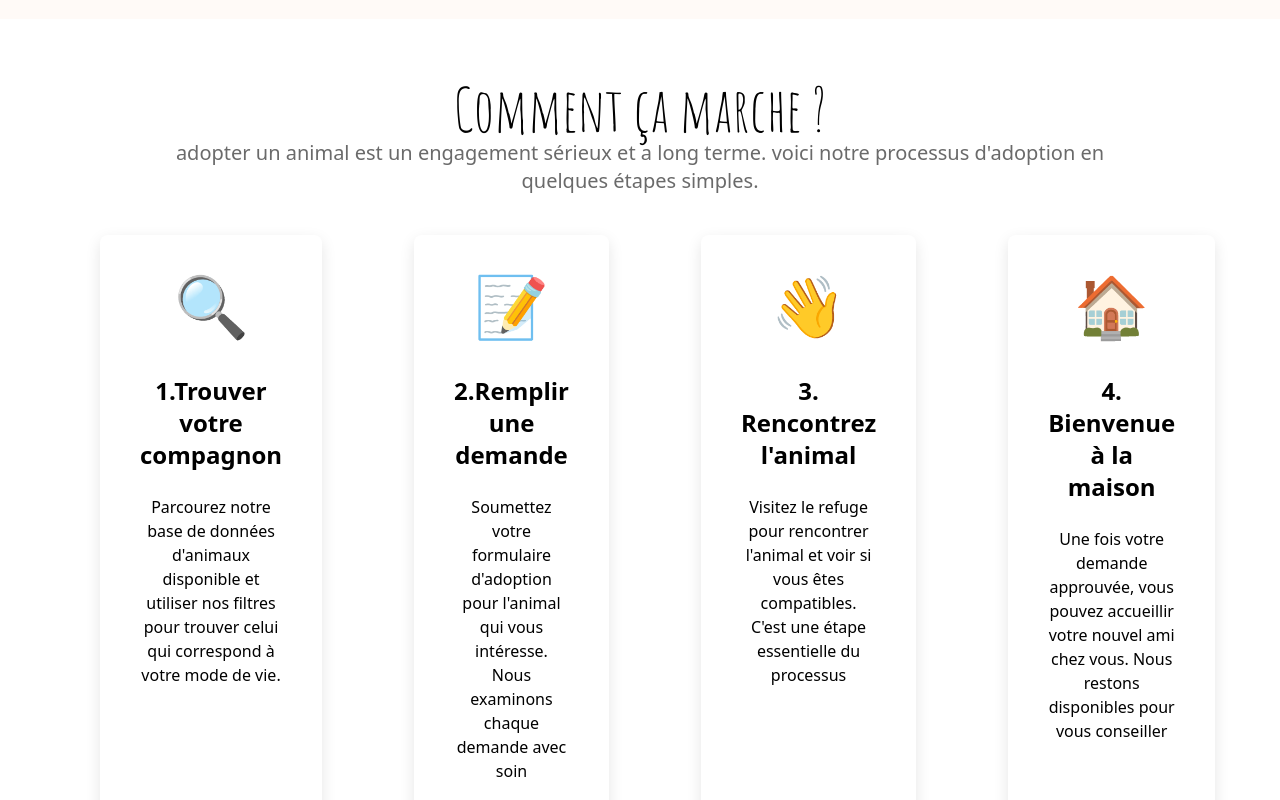
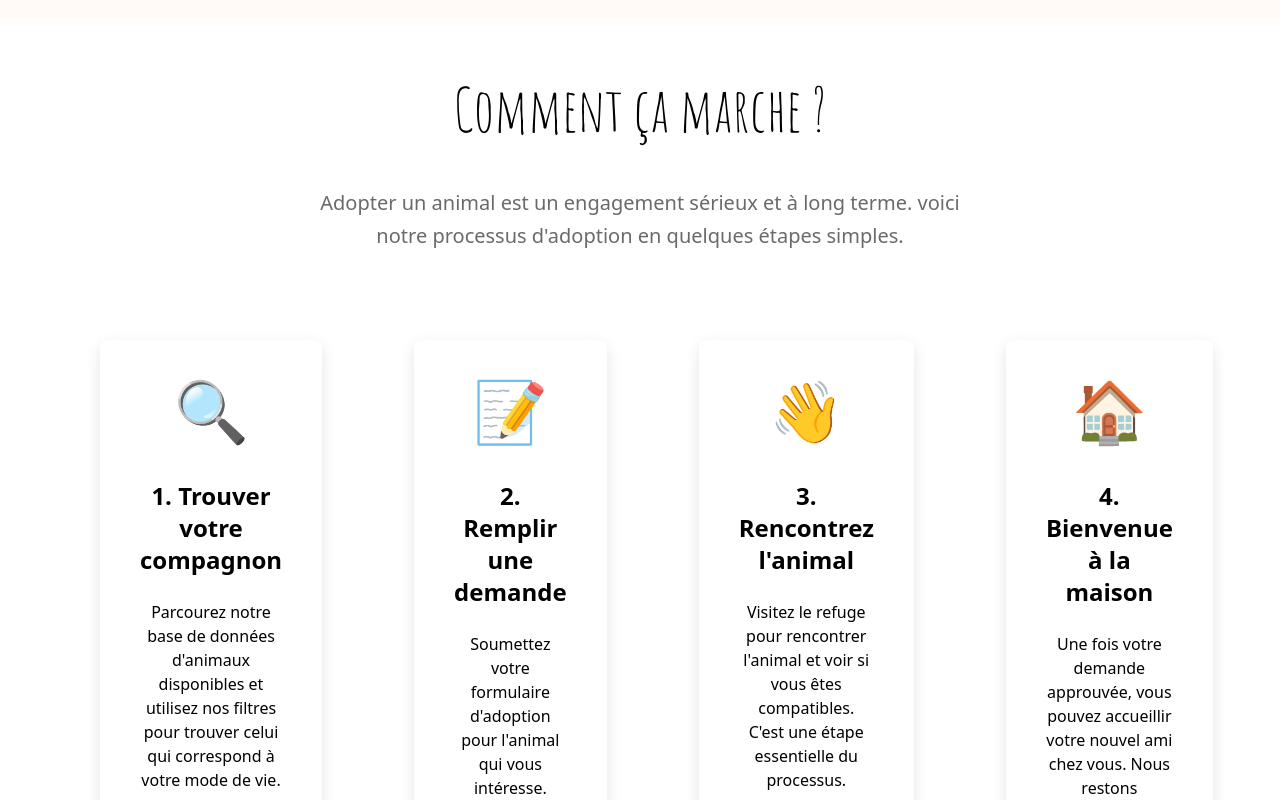
Before and after one commit to antoineb07/adaopte, a React (Vite) app: page / in a window 1280 px wide. Shown: the part 1840-2640 px from the top of the page. Built offline with nearby package versions, Linux system fonts and the light colour scheme.

Commit message:
feat : volunteering card

```diff
--- /dev/null
+++ b/src/components/BecomeVolunteer.tsx
@@ -0,0 +1,55 @@
+export default function BecomeVolunteer() {
+  return (
+    <nav className="howItWorks pb-8 pt-15 ">
+      <h2 className="title font-bold font-heading items-center flex justify-center text-6xl">
+        Pourquoi devenir bénévole ?
+      </h2>
+      <p className=" mx-auto max-w-3xl text-center text-xl text-deep-grey p-12 leading-relaxed">
+        Être bénévole chez Adaopte, c'est bien plus qu'un coup de main : c'est un engagement du coeur, qui change des vies - humaines et animales.
+      </p>
+      <div className="flex justify-between gap-3 align-center text-center mx-15 ">
+        <div className="etape1 shadow-lg p-10 m-10 rounded-lg">
+          <h3 className="emoji text-6xl mb-10">🌱</h3>
+          <h3 className=" mx-auto title-etape font-bold text-2xl mb-6">
+            Agir concrètement pour le bien être animal
+          </h3>
+          <p>
+            Chaque geste compte : un regard, une caresse, une balade... Vous
+            contribuez à redonner confiance aux animaux abandonés et à leur
+            offrir une seconde chance.
+          </p>
+        </div>
+        <div className="shadow-lg p-10 m-10 rounded-lg">
+          <h3 className="emoji text-6xl mb-10">🧠</h3>
+          <h3 className=" mx-auto title-etape font-bold text-2xl mb-6">
+            Développer des
+            compétences précieuses
+          </h3>
+          <p>
+            Apprenez à mieux comprendre les comportements animaux, renforcez
+            votre patience, votre sens de l'observation et vitre capacité à
+            prendre soin.
+          </p>
+        </div>
+        <div className="shadow-lg p-10 m-10 rounded-lg">
+          <h3 className="emoji text-6xl mb-10">👥</h3>
+          <h3 className=" mx-auto title-etape font-bold text-2xl mb-6">
+            Rejoindre une communauté engagée
+          </h3>
+          <p>
+            Intégrez un réseau solidaire de passionné・e・s, participez à des actions collectives et partagez des moments forts autour d'une cause essentielle.
+          </p>
+        </div>
+        <div className="shadow-lg p-10 m-10 rounded-lg">
+          <h3 className="emoji text-6xl mb-10">🌟</h3>
+          <h3 className=" mx-auto title-etape font-bold text-2xl mb-6">
+            Donner du sens à votre temps libre
+          </h3>
+          <p>
+         En vous impliquant chez Adaopte, vous transformez votre temps en véritable acte d'amour, de respect et de solidarité envers les animaux.
+          </p>
+        </div>
+      </div>
+    </nav>
+  );
+}
--- a/src/components/Footer.tsx
+++ b/src/components/Footer.tsx
@@ -37,7 +37,7 @@ export default function Footer() {
             INFORMATIONS UTILES
           </h2>
           <ul className="space-y-1 md:space-y-3 text-light-grey text-[8px] md:text-base md:leading-relaxed">
-            <li>FAQS</li>
+            <li>FAQs</li>
             <li>Conseils d'adoption</li>
             <li>Nous contacter</li>
             <li>Mentions légales</li>
--- a/src/components/HowItWorks.tsx
+++ b/src/components/HowItWorks.tsx
@@ -4,54 +4,49 @@ export default function HowItWorks() {
       <h2 className="title font-heading items-center flex justify-center text-6xl">
         Comment ça marche ?
       </h2>
-      <p className="texte text-center text-xl  text-deep-grey">
-        adopter un animal est un engagement sérieux et a long terme. voici notre
-        processus d'adoption en <br />
-        quelques étapes simples.
+      <p className=" mx-auto max-w-3xl text-center text-xl text-deep-grey p-12 leading-relaxed">
+        Adopter un animal est un engagement sérieux et à long terme. voici notre
+        processus d'adoption en quelques étapes simples.
       </p>
       <div className="Etape flex justify-between gap-3 align-center text-center mx-15 ">
         <div className="etape1 shadow-lg p-10 m-10 rounded-lg">
           <h3 className="emoji text-6xl mb-10">🔍</h3>
-          <h3 className="title-etape font-bold text-2xl mb-6">
-            1.Trouver votre <br />
-            compagnon
+          <h3 className=" mx-auto title-etape font-bold text-2xl mb-6">
+            1. Trouver votre compagnon
           </h3>
           <p>
-            Parcourez notre base de données d'animaux disponible et utiliser nos
+            Parcourez notre base de données d'animaux disponibles et utilisez nos
             filtres pour trouver celui qui correspond à votre mode de vie.
           </p>
         </div>
         <div className="etape2 shadow-lg p-10 m-10 rounded-lg">
           <h3 className="emoji text-6xl mb-10">📝</h3>
-          <h3 className="title-etape font-bold text-2xl mb-6">
-            2.Remplir une <br />
-            demande
+          <h3 className=" mx-auto title-etape font-bold text-2xl mb-6">
+            2. Remplir une demande
           </h3>
           <p>
             Soumettez votre formulaire d'adoption pour l'animal qui vous
-            intéresse. Nous examinons chaque demande avec soin
+            intéresse. Nous examinons chaque demande avec soin.
           </p>
         </div>
         <div className="etape3 shadow-lg p-10 m-10 rounded-lg">
           <h3 className="emoji text-6xl mb-10">👋</h3>
-          <h3 className="title-etape font-bold text-2xl mb-6">
-            3. Rencontrez <br />
-            l'animal
+          <h3 className=" mx-auto title-etape font-bold text-2xl mb-6">
+            3. Rencontrez l'animal
           </h3>
           <p>
             Visitez le refuge pour rencontrer l'animal et voir si vous êtes
-            compatibles. C'est une étape essentielle du processus
+            compatibles. C'est une étape essentielle du processus.
           </p>
         </div>
         <div className="etape4 shadow-lg p-10 m-10 rounded-lg">
           <h3 className="emoji text-6xl mb-10">🏠</h3>
-          <h3 className="title-etape font-bold text-2xl mb-6">
-            4. Bienvenue à la <br />
-            maison
+          <h3 className=" mx-auto title-etape font-bold text-2xl mb-6">
+            4. Bienvenue à la maison
           </h3>
           <p>
             Une fois votre demande approuvée, vous pouvez accueillir votre
-            nouvel ami chez vous. Nous restons disponibles pour vous conseiller
+            nouvel ami chez vous. Nous restons disponibles pour vous conseiller.
           </p>
         </div>
       </div>
--- a/src/components/ReadyToALife.tsx
+++ b/src/components/ReadyToALife.tsx
@@ -10,7 +10,7 @@ export default function ReadyToALife() {
       <p className="texte   text-deep-grey  text-center text-xl pb-10">
         Adoptez, parrainez, soutenez. Chaque geste compte. Que vous ouvriez
         votre porte ou votre coeur,
-        <br /> vous pouvez offrir une seconde chance à un animal abandonné
+        <br /> vous pouvez offrir une seconde chance à un animal abandonné.
       </p>
       <nav className="btn flex justify-center gap-6">
         <div className="btnadop">
@@ -20,7 +20,7 @@ export default function ReadyToALife() {
         </div>
         <div className="btnDon">
           <Link to="/don">
-            <Button variant="secondary">Faire un don🫶</Button>
+            <Button variant="secondary">Faire un don 🫶</Button>
           </Link>
         </div>
         <div className="btnVolunteering">
--- a/src/pages/Volunteering.tsx
+++ b/src/pages/Volunteering.tsx
@@ -1,11 +1,16 @@
 import Footer from "../components/Footer";
 import NavBar from "../components/Navbar";
 import HeroVolunteering from "../components/HeroVolunteering";
+import BecomeVolunteer from "../components/BecomeVolunteer";
+import ReadyToALife from "../components/ReadyToALife";
+
 function Volunteering() {
   return (
     <>
       <NavBar />
       <HeroVolunteering />
+      <BecomeVolunteer />
+      <ReadyToALife />
       <Footer />
     </>
   );
```
